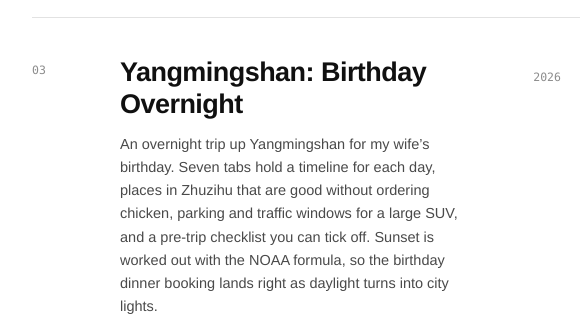
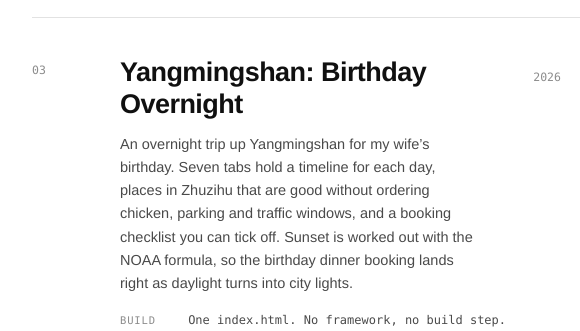
Before and after one commit to tankfinal/portfolio, a plain HTML site: page classic/index.html in a window 1280 px wide. Shown: the part 1760-2091 px from the top of the page, 100-680 px from the left. Drawn offline with Linux system fonts and the light colour scheme.

Commit message:
fix(os): 陽明山作品介紹拿掉車型描述
Co-Authored-By: Claude Opus 5.5 <noreply@anthropic.com>
Claude-Session: https://claude.ai/code/session_018x5hZCFNPSXC5caMMipU4D

```diff
--- a/classic/index.html
+++ b/classic/index.html
@@ -407,7 +407,7 @@
           <h3 class="w-title" data-i18n="w4.t">陽明山一泊二日慶生行程</h3>
           <span class="w-year mono">2026</span>
         </div>
-        <p class="w-desc" data-i18n="w4.d">給老婆過生日的陽明山一泊二日。七個分頁放了逐日時間軸、竹子湖不點雞也吃得好的店、大車停車與下山塞車的時段，還有可以打勾的行前清單。日落時間用 NOAA 公式算好，慶生晚餐的訂位就卡在夕陽轉夜景的那十分鐘。</p>
+        <p class="w-desc" data-i18n="w4.d">給老婆過生日的陽明山一泊二日。七個分頁放了逐日時間軸、竹子湖不點雞也吃得好的店、停車與下山塞車的時段，還有可以打勾的訂位清單。日落時間用 NOAA 公式算好，慶生晚餐的訂位就卡在夕陽轉夜景的那十分鐘。</p>
         <dl class="w-spec mono">
           <dt data-i18n="spec.build">Build</dt><dd data-i18n="w4.s1">單一 index.html，無框架無 build step</dd>
           <dt data-i18n="spec.feat">Feature</dt><dd data-i18n="w4.s2">行程倒數、可勾選清單、手機優先版面</dd>
@@ -825,8 +825,8 @@
     "w2.s2":{zh:"深淺色主題切換、離線可讀", en:"Dark / light theme, readable offline"},
 
     "w4.t": {zh:"陽明山一泊二日慶生行程", en:"Yangmingshan: Birthday Overnight"},
-    "w4.d": {zh:"給老婆過生日的陽明山一泊二日。七個分頁放了逐日時間軸、竹子湖不點雞也吃得好的店、大車停車與下山塞車的時段，還有可以打勾的行前清單。日落時間用 NOAA 公式算好，慶生晚餐的訂位就卡在夕陽轉夜景的那十分鐘。",
-             en:"An overnight trip up Yangmingshan for my wife’s birthday. Seven tabs hold a timeline for each day, places in Zhuzihu that are good without ordering chicken, parking and traffic windows for a large SUV, and a pre-trip checklist you can tick off. Sunset is worked out with the NOAA formula, so the birthday dinner booking lands right as daylight turns into city lights."},
+    "w4.d": {zh:"給老婆過生日的陽明山一泊二日。七個分頁放了逐日時間軸、竹子湖不點雞也吃得好的店、停車與下山塞車的時段，還有可以打勾的訂位清單。日落時間用 NOAA 公式算好，慶生晚餐的訂位就卡在夕陽轉夜景的那十分鐘。",
+             en:"An overnight trip up Yangmingshan for my wife’s birthday. Seven tabs hold a timeline for each day, places in Zhuzihu that are good without ordering chicken, parking and traffic windows, and a booking checklist you can tick off. Sunset is worked out with the NOAA formula, so the birthday dinner booking lands right as daylight turns into city lights."},
     "w4.s1":{zh:"單一 index.html，無框架無 build step", en:"One index.html. No framework, no build step."},
     "w4.s2":{zh:"行程倒數、可勾選清單、手機優先版面", en:"Trip countdown, tickable checklist, mobile-first layout"},
     "w3.t": {zh:"Averlyn 疫苗接種追蹤", en:"Averlyn Vaccine Tracker"},
```
Also changed, not shown: index.html (+2 -2 lines).
